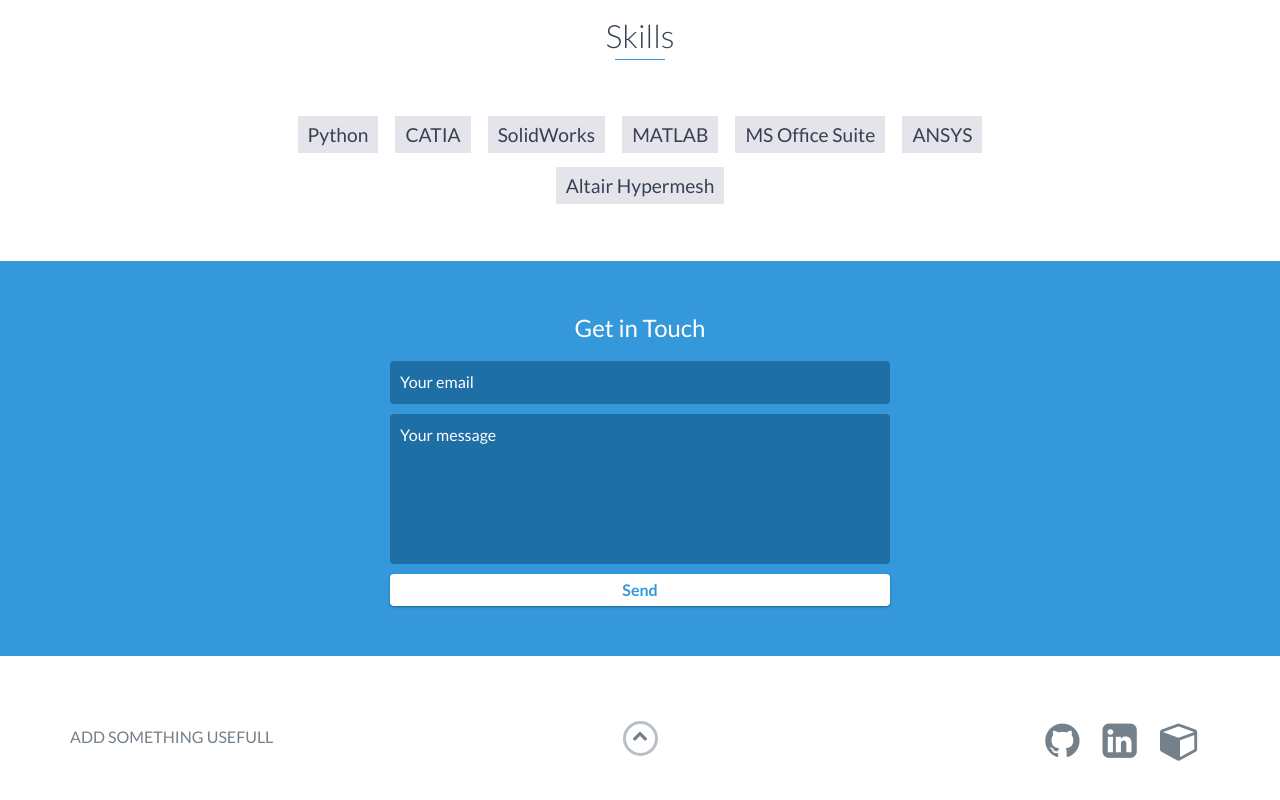
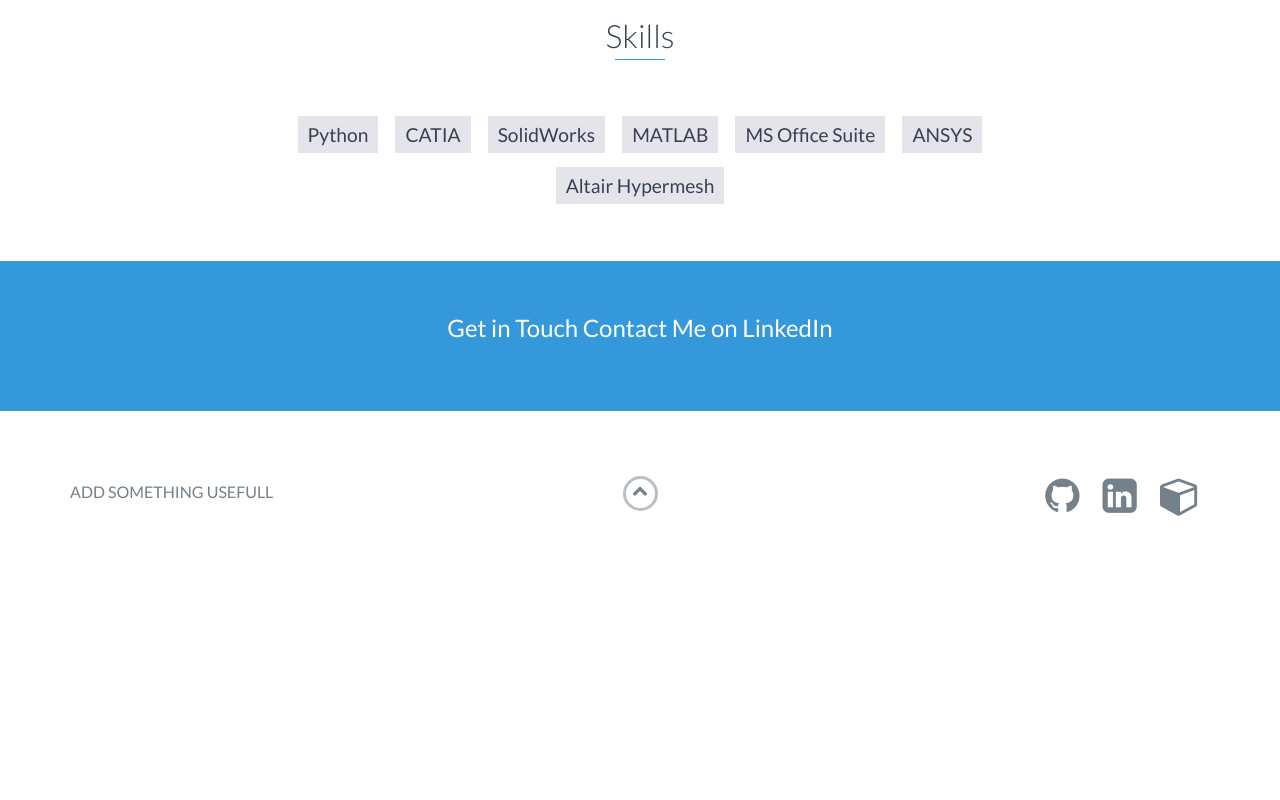
Before and after one commit to YohannPanthakee/Yohann.Panthakee.github.io, a plain HTML site: page index.html in a window 1280 px wide. Shown: the part 5247-6047 px from the top of the page. After the commit the page ends 5823 px from the top, so only its background shows below. Drawn offline with nearby package versions, Linux system fonts and the light colour scheme.

Commit message:
Updated Contact Form
Using an Email service is expensive and I am cheap.

```diff
--- a/index.html
+++ b/index.html
@@ -287,16 +287,7 @@
     <!-- End #skills -->
 
     <div id="contact">
-        <h2>Get in Touch</h2>
-        <div id="contact-form">
-            <form method="POST" action="https://formspree.io/email@email.com">
-                <input type="hidden" name="_subject" value="Contact request from personal website" />
-                <input type="email" name="_replyto" placeholder="Your email" required>
-                <textarea name="message" placeholder="Your message" required></textarea>
-                <button type="submit">Send</button>
-            </form>
-        </div>
-        <!-- End #contact-form -->
+        <h2>Get in Touch Contact Me on LinkedIn</h2>
     </div>
     <!-- End #contact -->
 
```
